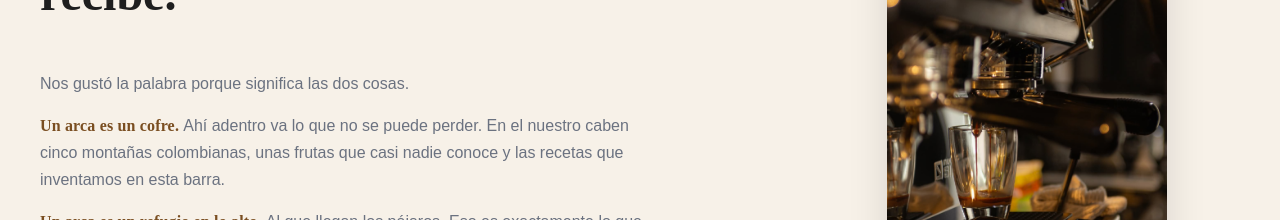
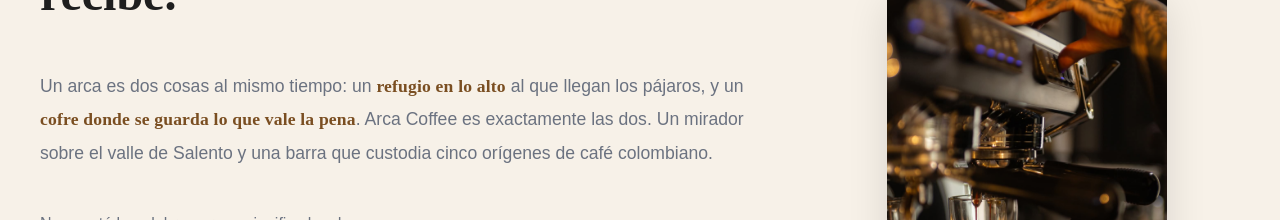
Before and after one commit to arenas0921/arca-coffee, a React (Vite) app: page / in a window 1280 px wide. Shown: the part 1120-1340 px from the top of the page. Built offline with nearby package versions, Linux system fonts and the light colour scheme.

Commit message:
Actualiza sección About y mejoras del Hero

```diff
--- a/src/locales/translations.js
+++ b/src/locales/translations.js
@@ -15,6 +15,13 @@ const translations = {
         about: {
             eyebrow: "POR QUÉ ARCA",
             title: "Un arca guarda. Un arca también recibe.",
+            intro: {
+                before: "Un arca es dos cosas al mismo tiempo: un ",
+                highlight1: "refugio en lo alto",
+                middle: " al que llegan los pájaros, y un ",
+                highlight2: "cofre donde se guarda lo que vale la pena",
+                after: ". Arca Coffee es exactamente las dos. Un mirador sobre el valle de Salento y una barra que custodia cinco orígenes de café colombiano."
+            },
             description: [
                 {
                     text: "Nos gustó la palabra porque significa las dos cosas."
@@ -52,6 +59,14 @@ const translations = {
 
             title: "An ark preserves. An ark also welcomes.",
 
+            intro: {
+                before: "An ark is two things at the same time: a ",
+                highlight1: "refuge high above",
+                middle: " where birds arrive, and a ",
+                highlight2: "chest where what is worth preserving is kept",
+                after: ". Arca Coffee is exactly both. A viewpoint overlooking the Salento valley and a coffee bar that safeguards five Colombian coffee origins."
+            },
+
             description: [
                 {
                     text: "We liked the word because it means both things."
--- a/src/sections/About/About.jsx
+++ b/src/sections/About/About.jsx
@@ -20,6 +20,21 @@ function About() {
                     {translations.about.title}
                 </h2>
 
+                <p className={styles.intro}>
+                    {translations.about.intro.before}
+
+                    <span className={styles.highlight}>
+                        {translations.about.intro.highlight1}
+                    </span>
+
+                    {translations.about.intro.middle}
+
+                    <span className={styles.highlight}>
+                        {translations.about.intro.highlight2}
+                    </span>
+
+                    {translations.about.intro.after}
+                </p>
                 <div className={styles.text}>
                     {translations.about.description.map((paragraph, index) => (
                         <p key={index}>
--- a/src/sections/About/About.module.css
+++ b/src/sections/About/About.module.css
@@ -26,11 +26,21 @@
 }
 
 .title {
-
     font-family: var(--font-heading);
     color: var(--color-text);
     font-size: clamp(2rem, 6vw, 3rem);
     margin-bottom: 1rem;
+}
+
+.intro {
+    max-width: 720px;
+
+    margin-bottom: 1rem;
+
+    font-size: 1.1rem;
+    line-height: 1.9;
+
+    color: var(--color-text-light);
 }
 
 .text {
@@ -100,7 +110,8 @@
 
     cursor: pointer;
 
-    transition: transform .35s ease,
+    transition:
+        transform .35s ease,
         box-shadow .35s ease;
 }
 
@@ -130,6 +141,7 @@
         grid-template-areas:
             "eyebrow image"
             "title image"
+            "intro image"
             "text image"
             "quote image";
 
@@ -137,12 +149,16 @@
         column-gap: 4rem;
     }
 
+    .eyebrow {
+        grid-area: eyebrow;
+    }
+
     .title {
         grid-area: title;
     }
 
-    .eyebrow {
-        grid-area: eyebrow;
+    .intro {
+        grid-area: intro;
     }
 
     .text {
```
